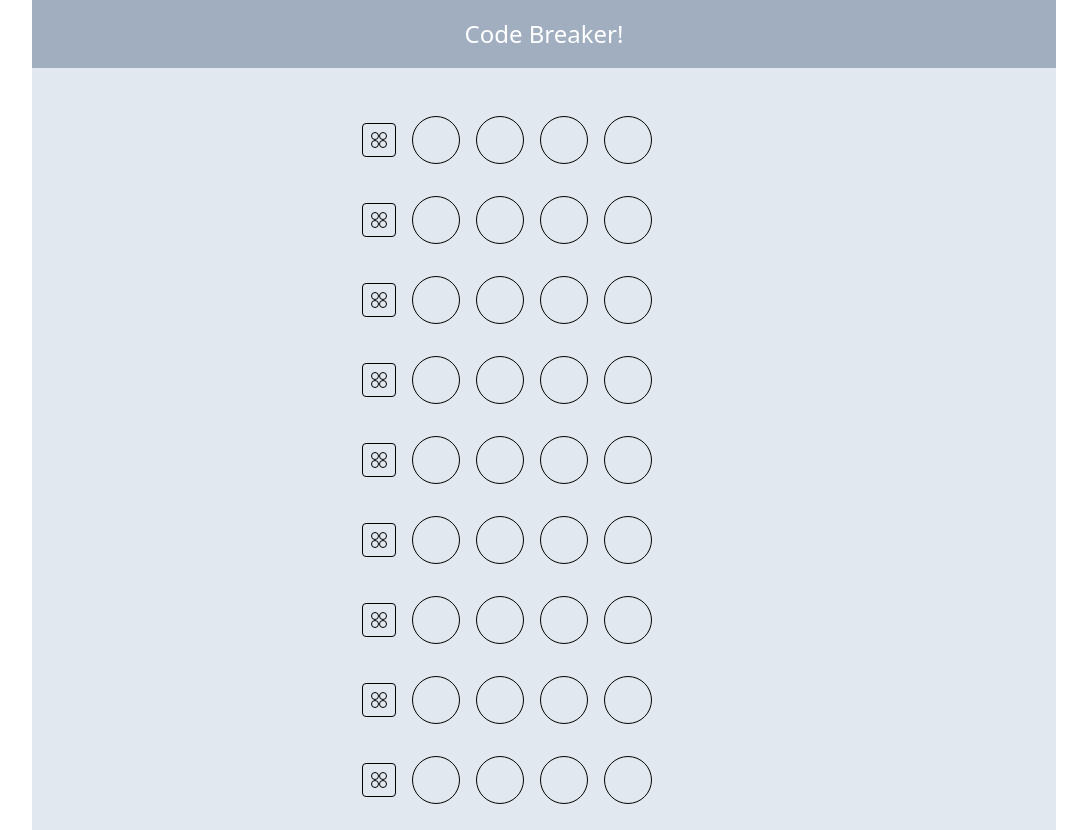
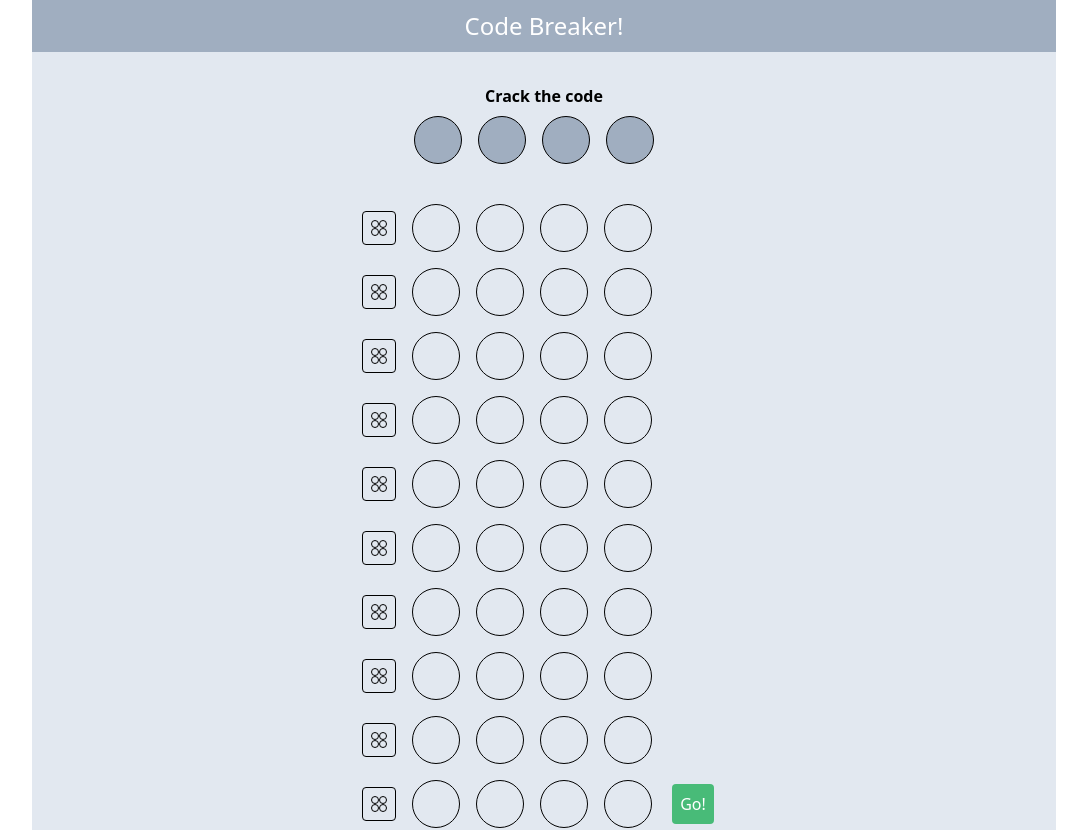
Before and after one commit to otaiga/codeBreaker, a React (Create React App) app: page / in a window 1280 px wide. Shown: the top 830 px of the page, without its empty margins (96-1183 px from the left). Built offline with nearby package versions, Linux system fonts and the light colour scheme.

Commit message:
start at showing correct code at end

```diff
--- a/src/components/App.js
+++ b/src/components/App.js
@@ -1,5 +1,5 @@
 import { useState } from "react";
-import { generateRandom } from "../support/utils";
+import { generateRandom, colors } from "../support/utils";
 import Peg from "./Peg";
 import KeyPegs from "./keyPegs";
 
@@ -93,7 +93,7 @@ const App = () => {
 
   const renderBoard = () =>
     new Array(chances).fill(undefined).map((_val, index) => (
-      <div key={index} className="flex p-2 items-center justify-center">
+      <div key={index} className="flex items-center justify-center">
         <KeyPegs keyPegColorIndex={keyPegColorIndex[chances - 1 - index]} />
         <div className="flex justify-center">
           <Peg
@@ -127,8 +127,8 @@ const App = () => {
         </div>
         <div className="p-3">
           <button
-            className={`bg-green-500 rounded text-white items-center p-2 ${
-              currentRow === index ? null : "disabled opacity-0"
+            className={`bg-green-500 hover:bg-green-700 rounded text-white items-center p-2 ${
+              currentRow === index ? null : "disabled opacity-0 cursor-default"
             }`}
             onClick={() => {
               if (currentRow !== index) {
@@ -151,16 +151,35 @@ const App = () => {
       <div className="flex flex-col h-screen">
         <div className="flex-none">
           <div className="bg-gray-500">
-            <p className="text-2xl text-white p-4 text-center">Code Breaker!</p>
+            <p className="text-2xl text-white p-2 text-center">Code Breaker!</p>
           </div>
         </div>
-        <main className="container flex-auto mx-auto">
-          <div className="bg-gray-300 p-8 h-full">
+        <main className="container flex-auto mx-auto bg-gray-300">
+          <div className="p-2 sm:p-8">
+            <div className="flex flex-col justify-center items-center font-bold">
+              <p className="pb-2">Crack the code</p>
+              <div className="flex mr-5">
+                <div
+                  className={`border mx-2 border-black rounded-full bg-gray-500 sm:h-12 sm:w-12 h-10 w-10`}
+                />
+                <div
+                  className={`border mx-2 border-black rounded-full bg-gray-500 sm:h-12 sm:w-12 h-10 w-10`}
+                />
+                <div
+                  className={`border mx-2 border-black rounded-full bg-gray-500 sm:h-12 sm:w-12 h-10 w-10`}
+                />
+                <div
+                  className={`border mx-2 border-black rounded-full bg-gray-500 sm:h-12 sm:w-12 h-10 w-10`}
+                />
+              </div>
+            </div>
+          </div>
+          <div className="bg-gray-300 pb-2">
             <div>{renderBoard()}</div>
           </div>
         </main>
         <div className="flex-none">
-          <footer className="flex flex-col items-center pb-4 text-white bg-gray-700 ">
+          <footer className="flex flex-col items-center pb-2 text-white bg-gray-700 ">
             <div className="flex justify-between pt-2 text-xs">
               <p>© 2020&nbsp;Otaiga</p>
             </div>
```
